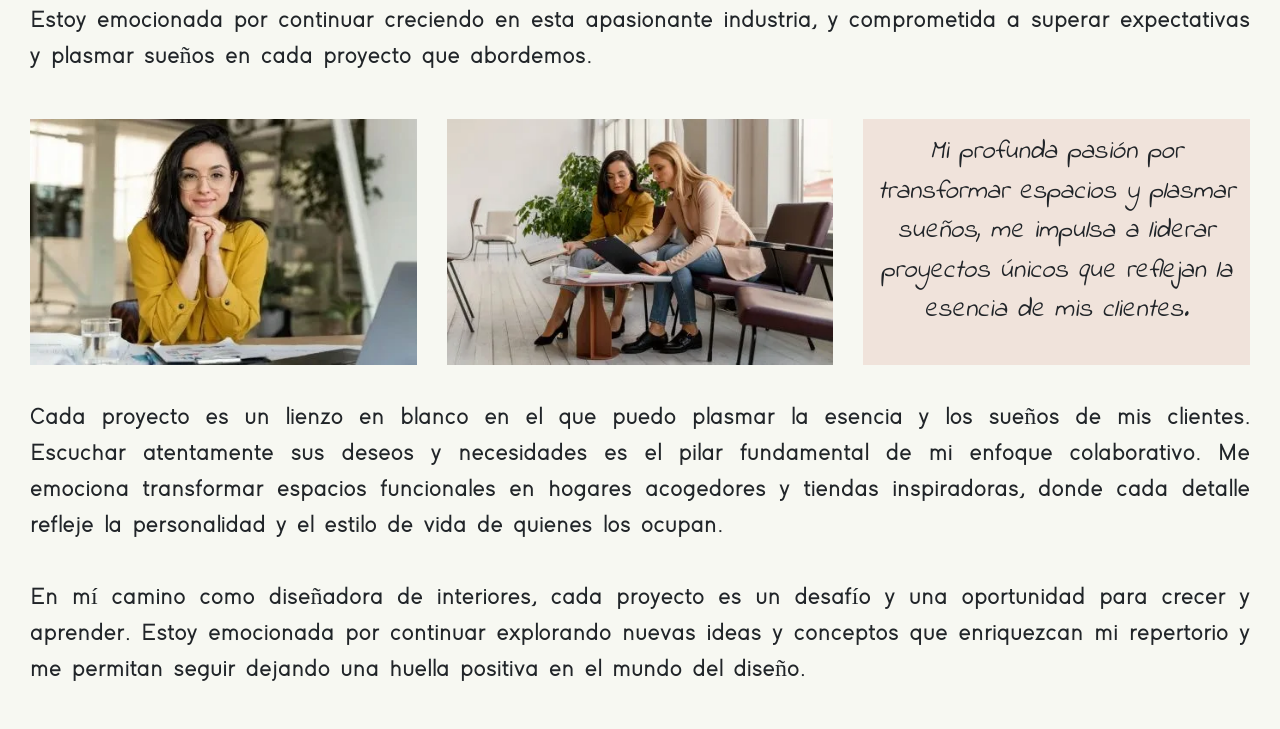
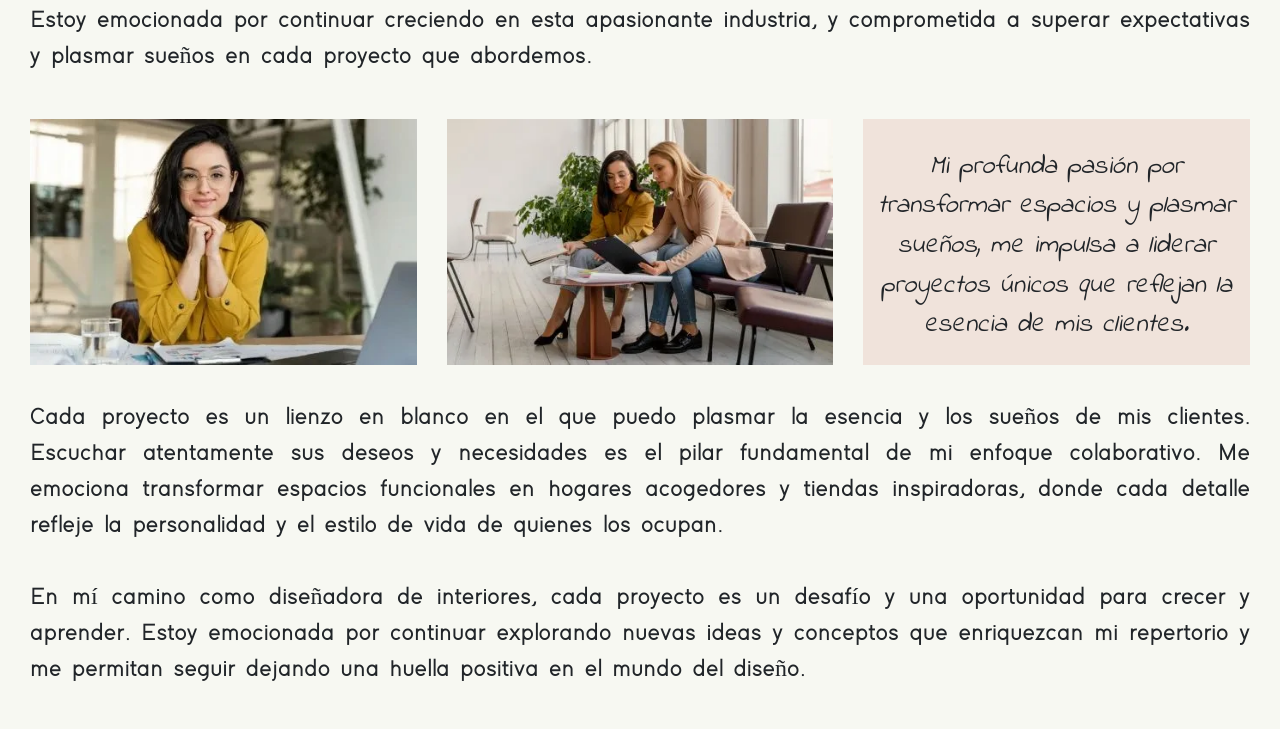
Before and after one commit to Fica-Millan/coder_TinaDisenioDeInteriores, a website: page pages/conoceme.html in a window 1280 px wide. Shown: the part 873-1602 px from the top of the page. Drawn offline with nearby package versions, Linux system fonts and the light colour scheme.

Commit message:
[m - v4] Se edito en README y se corrigio resumenes en Conoceme

```diff
--- a/scss/_conoceme.scss
+++ b/scss/_conoceme.scss
@@ -12,8 +12,12 @@
     background-color: map-get($bg-color, rosa);
     @extend %frase-style;
     font-size: 1.1rem;
-    padding: 5px;
     margin-bottom: 0;
+    display: flex;
+    flex-direction: column;
+    justify-content: center;
+    text-align: center;
+    height: 100%;
 }
 .resumen{
     background-color: map-get($bg-color, rosa);
--- a/scss/_index.scss
+++ b/scss/_index.scss
@@ -29,8 +29,7 @@
     padding: 0;
 }
 .diseño-index{
-    padding-bottom: 10px;
-    padding-top: 10px;
+    padding: 10px 0 10px 5px;
 }
 .col-index-foot{
     display: flex;
--- a/scss/_mq-conoceme.scss
+++ b/scss/_mq-conoceme.scss
@@ -29,3 +29,7 @@
         font-size: 1rem;
     }
 }
+
+@media (min-width:1920px){
+
+}
```
Also changed, not shown: pages/portafolio.html (+1 -1 lines), README.md, css/main.css, 1 other file.
